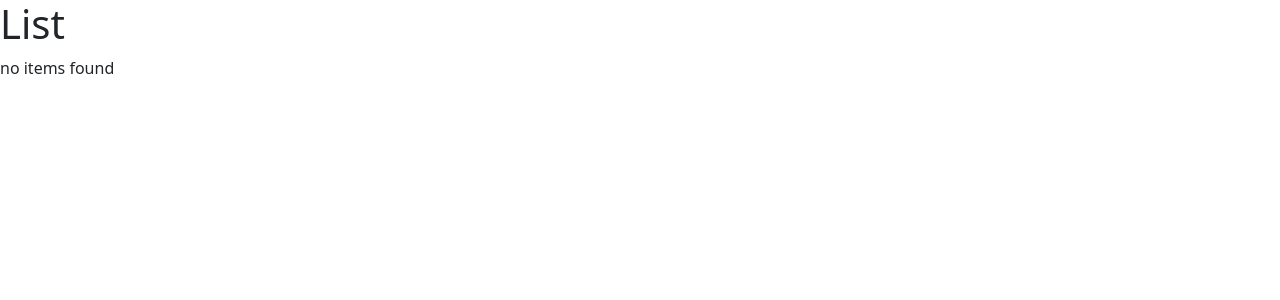
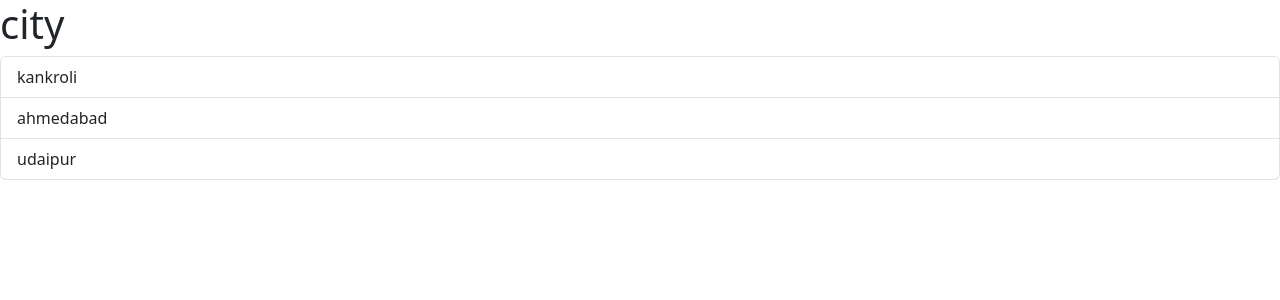
Before and after one commit to pinugit/react-app, a React (Vite) app: page / in a window 1280 px wide. Shown: the top 300 px of the page. Built offline with nearby package versions, Linux system fonts and the light colour scheme.

Commit message:
learned state hook and props and added click select in listGroup.tsx component

```diff
--- a/src/App.tsx
+++ b/src/App.tsx
@@ -1,8 +1,12 @@
 import ListGroup from "./Components/ListGroup";
 
-function App(){
-  return <div><ListGroup /></div>;
+function App() {
+  let citis = ["kankroli", "ahmedabad", "udaipur"];
+  return (
+    <div>
+      <ListGroup items={citis} heading="city" />
+    </div>
+  );
 }
 
-
 export default App;
--- a/src/Components/ListGroup.tsx
+++ b/src/Components/ListGroup.tsx
@@ -1,15 +1,30 @@
-function ListGroup() {
-  let citis = ["ahmedabad", "bihar", "kankroli", "udaipur"];
-  citis = [];
+import { useState } from "react";
+interface props {
+  items: string[];
+  heading: string;
+}
+function ListGroup({ items, heading }: props) {
+  const [selectedIndex, setSelectedIndex] = useState(-1);
   return (
     <>
-      <h1>List</h1>
+      <h1>{heading}</h1>
       {/* this is a control flow statement which will return p if true or null if false  */}
-      {citis.length == 0 ? <p>no items found</p> : null}
+      {/* {GetMessage()} */}
+      {items.length == 0 && <p>No items found </p>}
       <ol className="list-group">
-        {citis.map((citis) => (
-          <li className="list-group-item" key={citis}>
-            {citis}
+        {items.map((items, index) => (
+          <li
+            className={
+              selectedIndex == index
+                ? "list-group-item active"
+                : "list-group-item"
+            }
+            onClick={() => {
+              setSelectedIndex(index);
+            }}
+            key={items}
+          >
+            {items}
           </li>
         ))}
       </ol>
```
